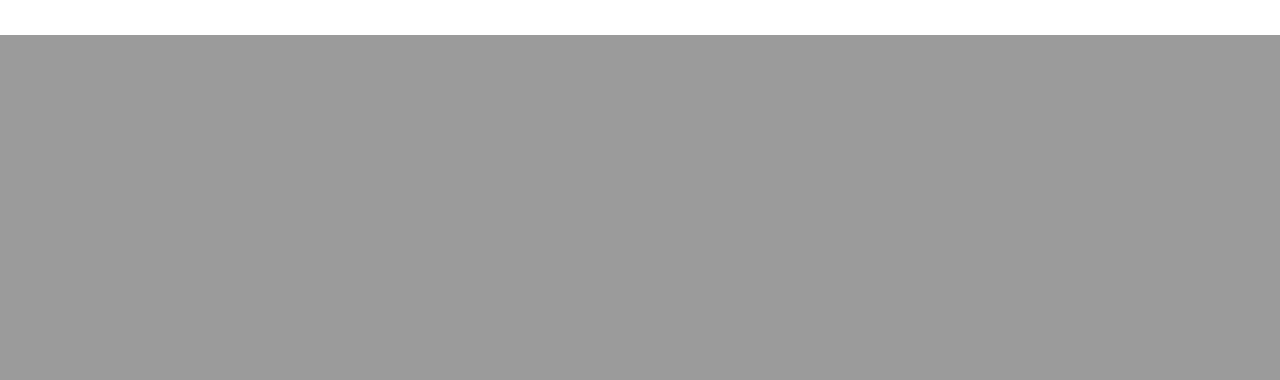
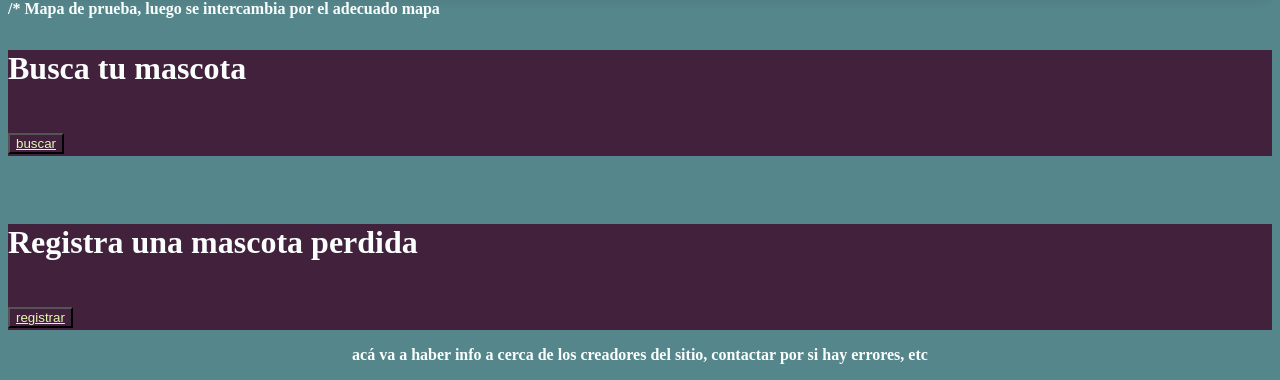
Before and after one commit to AlbertSayos/TPIDSmascota, a Flask app: page /map in a window 1280 px wide. Shown: the part 765-1145 px from the top of the page. Before the commit the page ends 800 px from the top, so only its background shows below. Run offline with Flask 3, Linux system fonts and the light colour scheme; some libraries are stand-ins or nearby versions.

Commit message:
Combinación de map.html y home.html, linkeandolo y dandole la estructura del home.

```diff
--- a/Frontend/app.py
+++ b/Frontend/app.py
@@ -19,6 +19,9 @@ def index():
 @app.route('/map')
 def map():
     return render_template('map.html')
+@app.route('/home')
+def home():
+    return render_template('home.html')
 
 if __name__ == '__main__':
     app.run(debug=True, port=PORT)
--- /dev/null
+++ b/Frontend/static/css/homestyle.css
@@ -0,0 +1,40 @@
+body {
+    background-color: #55868C;
+    color: #FAFFFD;
+    font-size: 1.0rem;
+    font-weight: bold;
+}
+
+header {
+    text-align: center;
+}
+
+a {
+    color: #E6F8B2;
+}
+
+li {
+    list-style: none;
+    padding: 1rem;
+}
+
+.listaNavBar {
+    display: flex;
+    justify-content: space-around;
+    background-color: #42213D;
+    padding: 0.1em;
+    border-radius: 0.5em;
+}
+
+.buscar_registrar {
+    background-color: #42213D;
+    font-size: 2rem;
+}
+
+.boton_buscar_registrar {
+    background-color: #42213D;
+}
+
+.info_del_sitio {
+    text-align: center;
+}
--- a/Frontend/static/css/mapstyle.css
+++ b/Frontend/static/css/mapstyle.css
@@ -8,10 +8,10 @@
     height: 500px;
     width: 100%;
 }
-h1 {
+#mapah1 {
     text-align: center;
     font-family: 'Arial', sans-serif;
-    font-size: 36px;
+    font-size: 30px;
     color: #4a90e2;
     text-shadow: 2px 2px 2px rgba(0, 0, 0, 0.2);
     margin-bottom: 20px;
--- /dev/null
+++ b/Frontend/templates/home.html
@@ -0,0 +1,54 @@
+<!DOCTYPE html>
+<html lang="es">
+    <head>
+        <title>Busca tu mascota</title>
+        <meta charset="UTF-8">
+        <meta name="keywords" content="mascotas, mascotas perdidas, mascota encontrada">
+        <meta property="og:title" content="El mejor lugar para hallar a tu mascota perdida">
+        <meta property="og:type" content="website">
+        <meta property="og:locate" content="es_ES">
+        <link rel="stylesheet" href="/static/css/homestyle.css">
+    </head>
+
+    <!--Comienzo del body-->
+
+    <body>
+        <header>
+
+            <h1>Encuentra tu mascota!</h1>
+            <ul class="listaNavBar">
+                <li><a href="home.html">Inicio</a></li>
+                <li><a href="map">Mapa</a></li>
+                <li><a href="buscadas.html">Buscar</a></li>
+                <li><a href="registrar.html">Registrar</a></li>
+            </ul>
+            <br>
+
+        </header>
+        {% block map %}
+        {% endblock %}
+        <main>
+            <section class="buscar_registrar">
+                <p>Busca tu mascota</p>
+                <button class="boton_buscar_registrar"><a href="buscadas.html">buscar</a></button>
+            </section>
+
+            <br>
+            <br>
+
+            <section class="buscar_registrar">
+                <p>Registra una mascota perdida</p>
+                <button class="boton_buscar_registrar"><a href="registrar.html">registrar</a></button>
+            </section>
+            <section>
+
+                <!--Acá se va a encontrar el mapa con las anotaciones necesarias si es que decidimos poner un mapa-->
+
+            </section>
+        </main>
+
+        <footer>
+            <p class="info_del_sitio">acá va a haber info a cerca de los creadores del sitio, contactar por si hay errores, etc</p>
+        </footer>
+
+    </body>
--- a/Frontend/templates/map.html
+++ b/Frontend/templates/map.html
@@ -1,30 +1,24 @@
-<!DOCTYPE html>
-<html lang="es">
-<head>
-</head>
-<body>
-/* Aca va un 'blockbody' que reutilice la estructura de 'home.html'
+{% extends "home.html" %}
+{% block map %}
     <title>Mapa</title>
     <link rel="stylesheet" href="/static/css/mapstyle.css">
-    <h1>Area de la mascota</h1>
+    <h1 id="mapah1">Area de la mascota</h1>
     <div id="mapborder">
         <div id="map"></div>
     </div>
     /* Mapa de prueba, luego se intercambia por el adecuado mapa
     <script>
         function initMap() {
-            var centroMapa = {lat: -34.6037, lng: -58.3816};
-            var mapa = new google.maps.Map(document.getElementById('map'), {
+            let centroMapa = {lat:-34.61763889, lng:-58.36805556};
+            let mapa = new google.maps.Map(document.getElementById('map'), {
                 zoom: 12,
                 center: centroMapa
             });
-            var marcador = new google.maps.Marker({
+            let marcador = new google.maps.Marker({
                 position: centroMapa,
                 map: mapa
             });
         }
     </script>
     <script src="https://maps.googleapis.com/maps/api/js?key={{ google_maps_api_key }}&callback=initMap"></script>
-/* Aca iria el 'endblock' respectivo
-</body>
-</html>
+{% endblock %}
```
